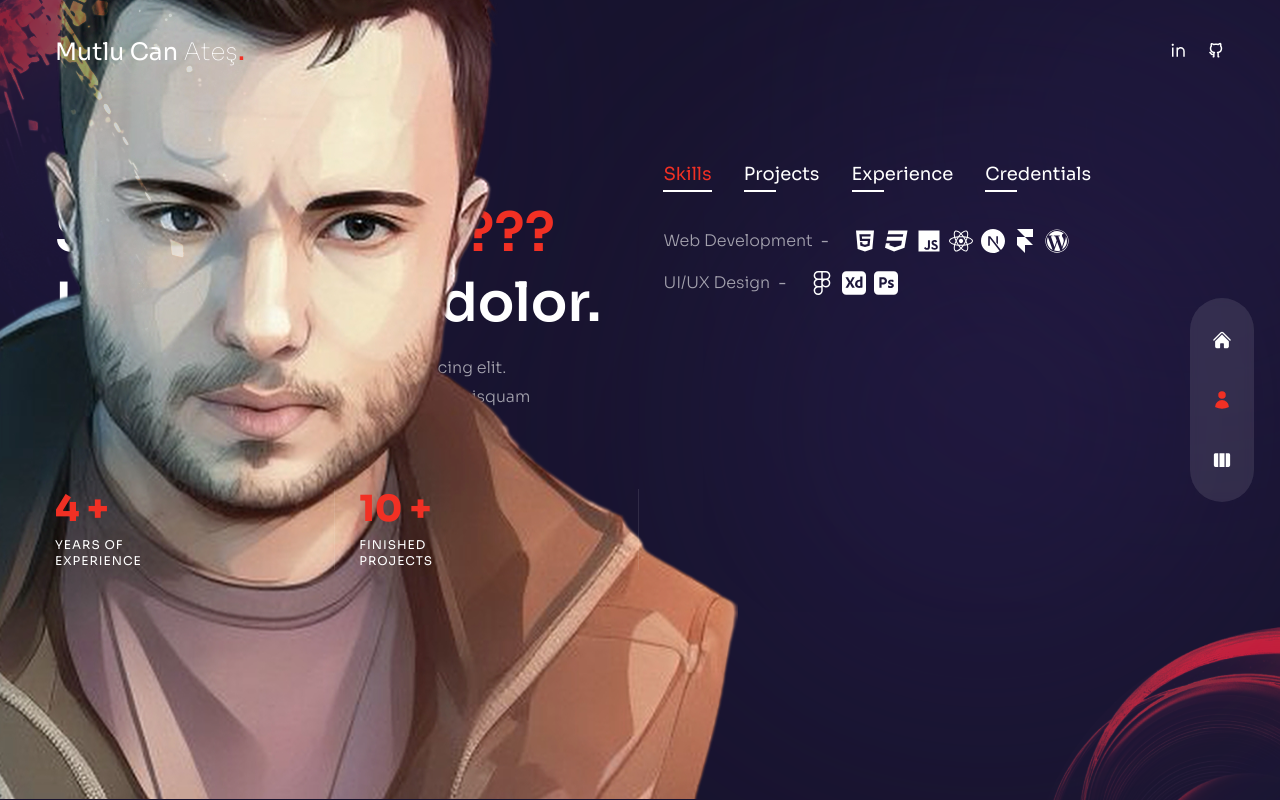
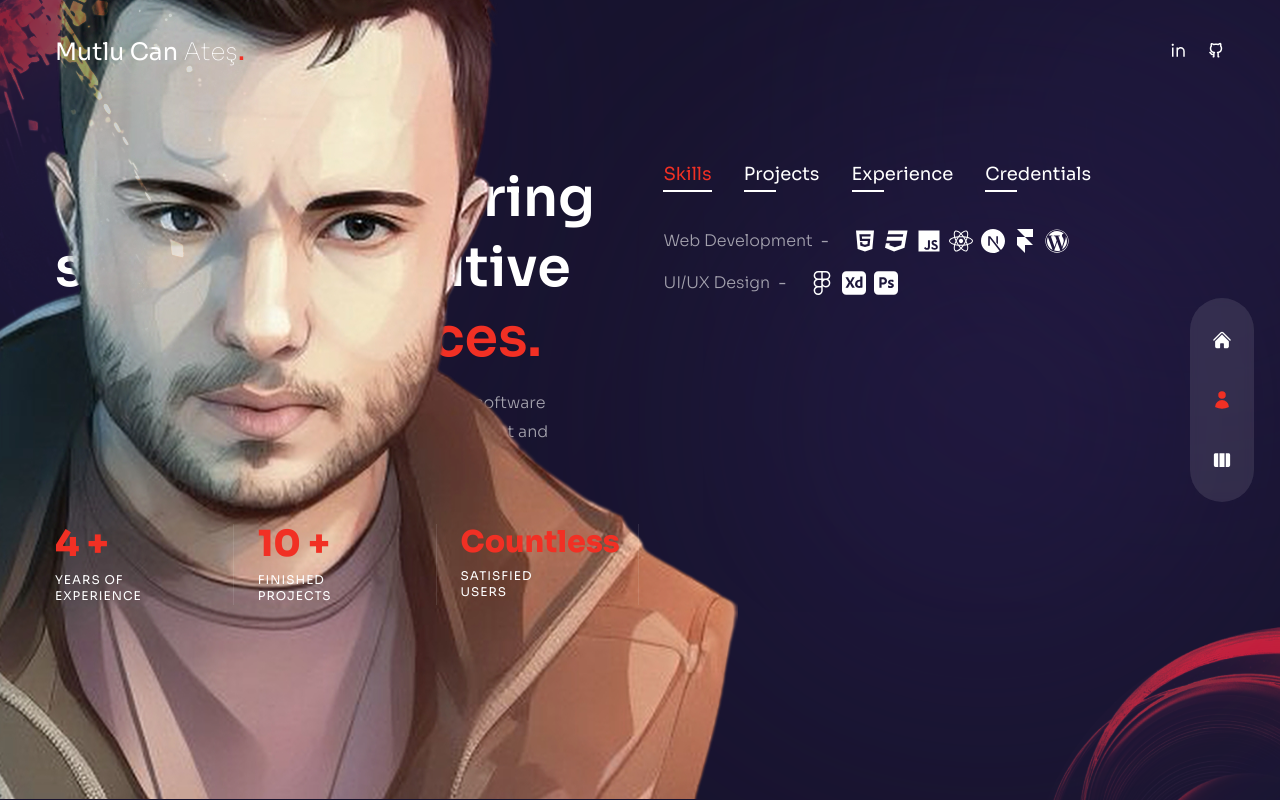
Before and after one commit to can-ates/me-v2, a Next.js app: page /about in a window 1280 px wide. Built offline with nearby package versions, Linux system fonts and the light colour scheme.

Commit message:
about page & text update

```diff
--- a/src/app/about/page.tsx
+++ b/src/app/about/page.tsx
@@ -120,8 +120,8 @@ const About = () => {
             exit="hidden"
             className="h2"
           >
-            Something <span className="text-accent">??????</span> Lorem, ipsum
-            dolor.
+            Focus on delivering seamless, intuitive
+            <span className="text-accent"> user experiences.</span>
           </motion.h2>
           <motion.p
             variants={fadeIn('right', 0.4)}
@@ -130,9 +130,9 @@ const About = () => {
             exit="hidden"
             className="mx-auto mb-6 max-w-[500px] px-2 xl:mx-0 xl:mb-12 xl:px-0"
           >
-            Lorem ipsum dolor sit amet, consectetur adipisicing elit. Impedit,
-            blanditiis? Nulla est dignissimos in alias, quisquam excepturi
-            maiores placeat quam!
+            4 years ago, I began creating impactful, user-centric software
+            products. Along the way, I've honed my skills in both front and
+            back-end development.
           </motion.p>
           {/* counters */}
           <motion.div
@@ -159,6 +159,15 @@ const About = () => {
                 </div>
                 <div className="max-w-[100px] text-xs uppercase leading-[1.4] tracking-[1px]">
                   Finished projects
+                </div>
+              </div>
+              {/* satisfied */}
+              <div className="relative flex-1 after:absolute after:right-0 after:top-0 after:h-full after:w-[1px] after:bg-white/10">
+                <div className="mb-2 text-2xl font-extrabold text-accent xl:text-3xl">
+                  Countless
+                </div>
+                <div className="max-w-[100px] text-xs uppercase leading-[1.4] tracking-[1px]">
+                  Satisfied Users
                 </div>
               </div>
             </div>
--- a/src/app/components/Bulb.tsx
+++ b/src/app/components/Bulb.tsx
@@ -1,5 +1,17 @@
+import Image from 'next/image';
+
 const Bulb = () => {
-  return <div>Bulb</div>;
+  return (
+    <div className="absolute -bottom-24 -left-36 z-10 w-[200px] rotate-12 animate-pulse mix-blend-color-dodge duration-75 xl:w-[260px]">
+      <Image
+        src={'/bulb.png'}
+        width={260}
+        height={200}
+        className="h-full w-full"
+        alt=""
+      />
+    </div>
+  );
 };
 
 export default Bulb;
--- a/src/app/page.tsx
+++ b/src/app/page.tsx
@@ -21,7 +21,7 @@ export default function Home() {
             exit="hidden"
             className="h1"
           >
-            Product-Oriented <br />{' '}
+            Product-Driven <br />{' '}
             <span className="text-accent">Software Engineer</span>
           </motion.h1>
           {/* subtitle */}
@@ -32,11 +32,13 @@ export default function Home() {
             exit="hidden"
             className="mx-auto mb-10 max-w-sm xl:mx-0 xl:mb-16 xl:max-w-xl"
           >
-            Specializing in product development, I blend a deep understanding of
-            market needs and user experience with expertise in front-end
-            technologies. My career is marked by a focus on creating impactful,
-            user-centric products, where innovative problem-solving and
-            strategic product thinking are at the forefront.
+            Deeply passionate about front-end development, I've honed my skills
+            in JavaScript to create seamless, accessible user experiences. My
+            journey in tech is defined by a commitment to innovation,
+            mentorship, and a collaborative spirit. With a foundation in both
+            front and back-end technologies, I continuously strive for
+            excellence, leveraging my product engineering background to push
+            boundaries.
           </motion.p>
           {/* btn */}
           <div className="relative z-10 flex justify-center xl:hidden">
--- a/src/app/projects/page.tsx
+++ b/src/app/projects/page.tsx
@@ -47,6 +47,7 @@ const Work = () => {
           </motion.div>
         </div>
       </div>
+      <Bulb />
     </div>
   );
 };
```
